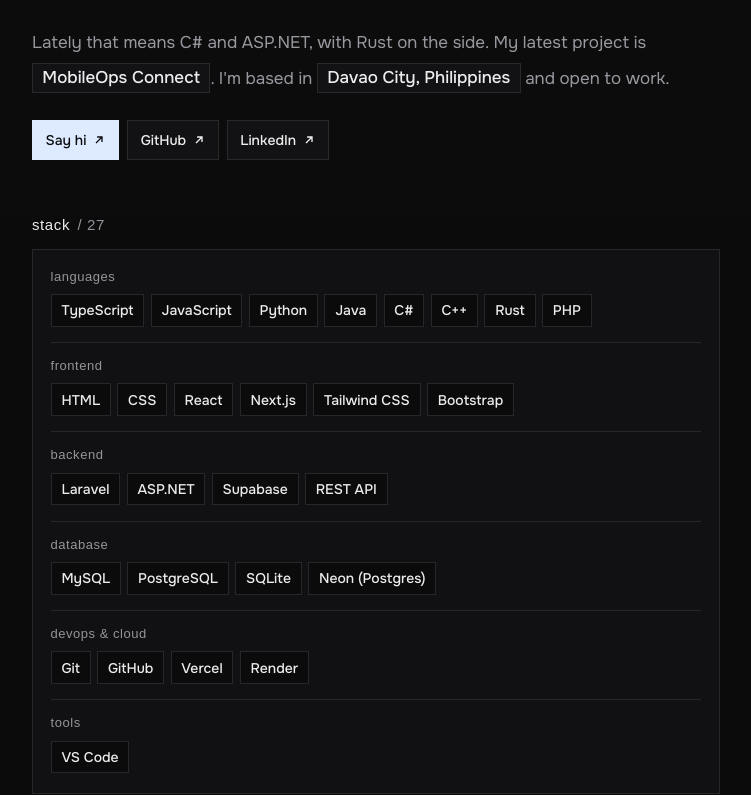
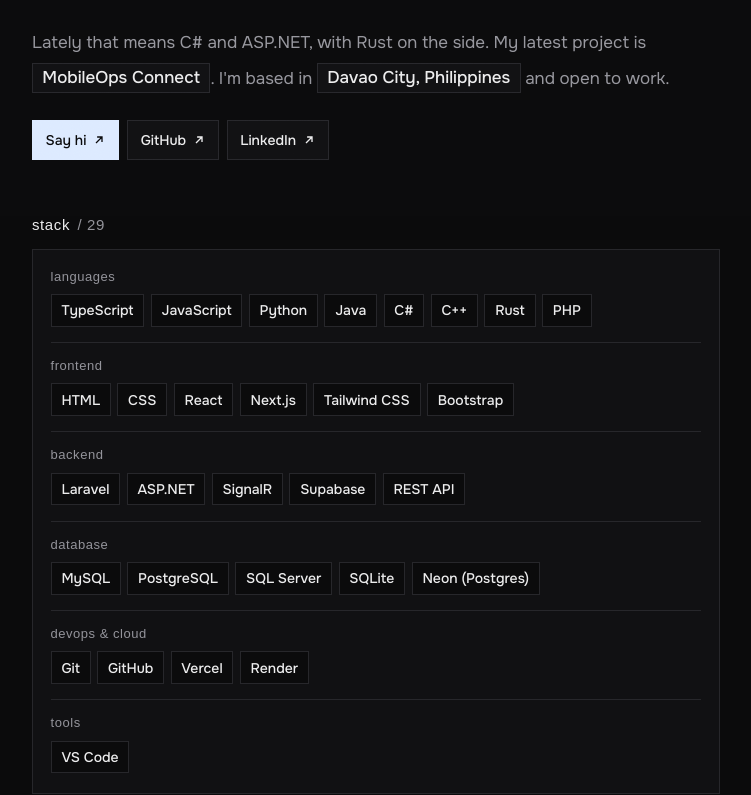
Before and after one commit to TaNoir/Personal-Resume, a Next.js app: page / in a window 1280 px wide. Shown: the part 654-1449 px from the top of the page, without its empty margins (264-1015 px from the left). Built offline with nearby package versions, Linux system fonts and the light colour scheme; a web font is replaced by a local one.

Commit message:
Add SignalR and SQL Server to the stack

```diff
--- a/src/content/resume.ts
+++ b/src/content/resume.ts
@@ -21,8 +21,11 @@ export const resume = {
       group: "frontend",
       items: ["HTML", "CSS", "React", "Next.js", "Tailwind CSS", "Bootstrap"],
     },
-    { group: "backend", items: ["Laravel", "ASP.NET", "Supabase", "REST API"] },
-    { group: "database", items: ["MySQL", "PostgreSQL", "SQLite", "Neon (Postgres)"] },
+    { group: "backend", items: ["Laravel", "ASP.NET", "SignalR", "Supabase", "REST API"] },
+    {
+      group: "database",
+      items: ["MySQL", "PostgreSQL", "SQL Server", "SQLite", "Neon (Postgres)"],
+    },
     { group: "devops & cloud", items: ["Git", "GitHub", "Vercel", "Render"] },
     { group: "tools", items: ["VS Code"] },
   ],
```
